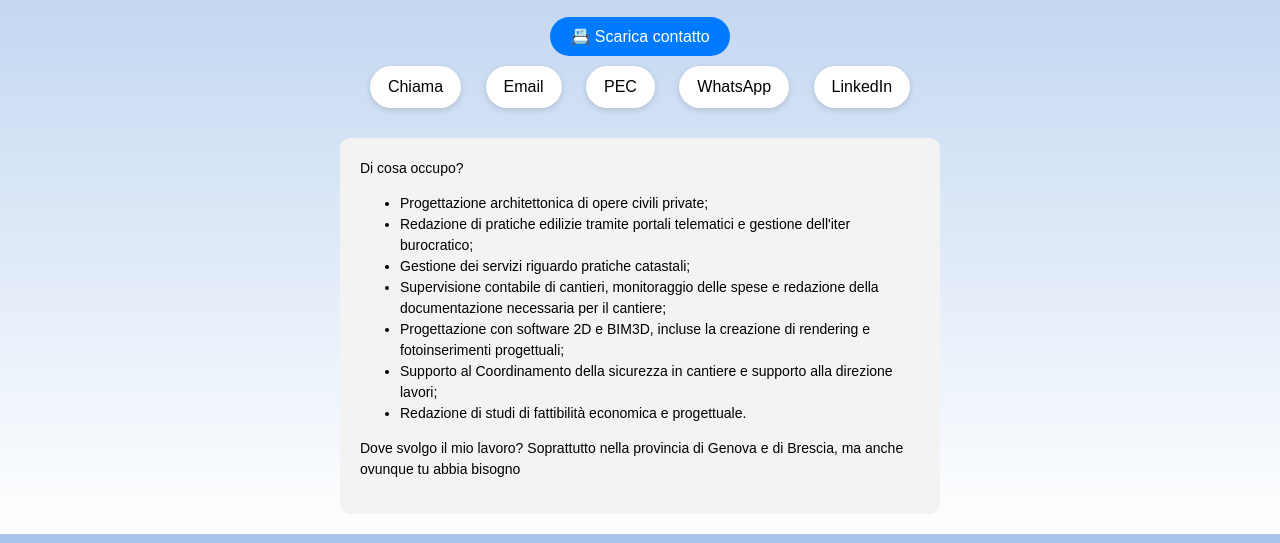
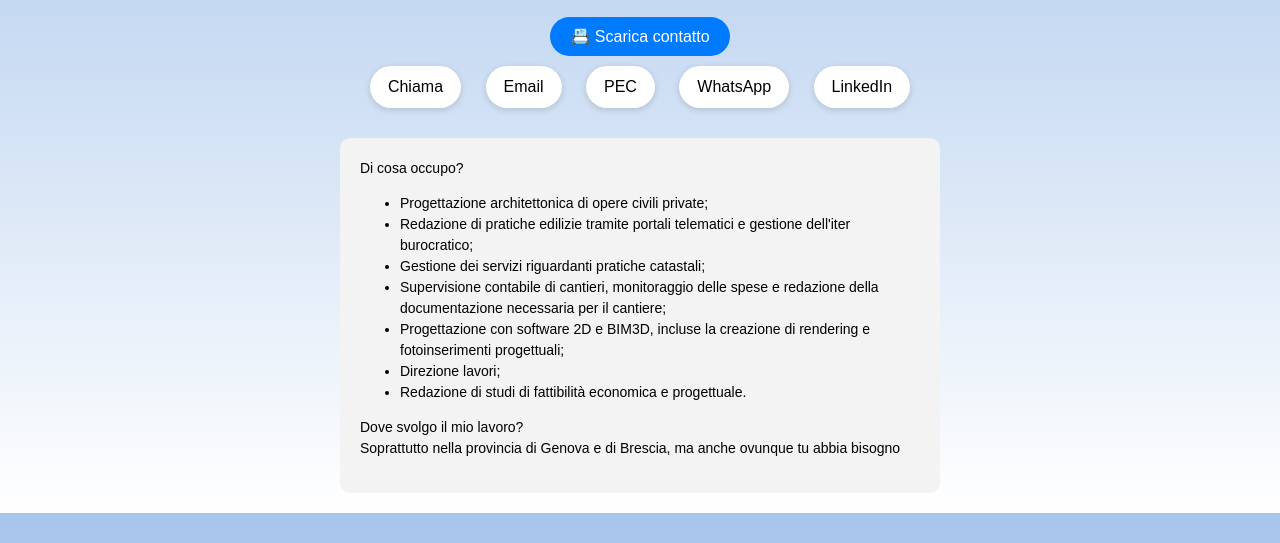
Before and after one commit to Nico0371/nicolas-fona01, a plain HTML site: page index.html in a window 1280 px wide. Shown: the part 257-800 px from the top of the page. Drawn offline with Linux system fonts and the light colour scheme.

Commit message:
index.html

```diff
--- a/index.html
+++ b/index.html
@@ -92,15 +92,15 @@
       <ul>
         <li>Progettazione architettonica di opere civili private;</li>
         <li>Redazione di pratiche edilizie tramite portali telematici e gestione dell'iter burocratico;</li>
-        <li>Gestione dei servizi riguardo pratiche catastali;</li>
+        <li>Gestione dei servizi riguardanti pratiche catastali;</li>
         <li>Supervisione contabile di cantieri, monitoraggio delle spese e redazione della documentazione necessaria per il cantiere;</li>
         <li>Progettazione con software 2D e BIM3D, incluse la creazione di rendering e fotoinserimenti progettuali;</li>
-        <li>Supporto al Coordinamento della sicurezza in cantiere e supporto alla direzione lavori;</li>
+        <li>Direzione lavori;</li>
         <li>Redazione di studi di fattibilità economica e progettuale.</li>
       </ul>
       <p>
-       Dove svolgo il mio lavoro?
-        Soprattutto nella provincia di Genova e di Brescia, ma anche ovunque tu abbia bisogno
+       Dove svolgo il mio lavoro?<br>
+       Soprattutto nella provincia di Genova e di Brescia, ma anche ovunque tu abbia bisogno
       </p>
     </div>
   </div>
```
